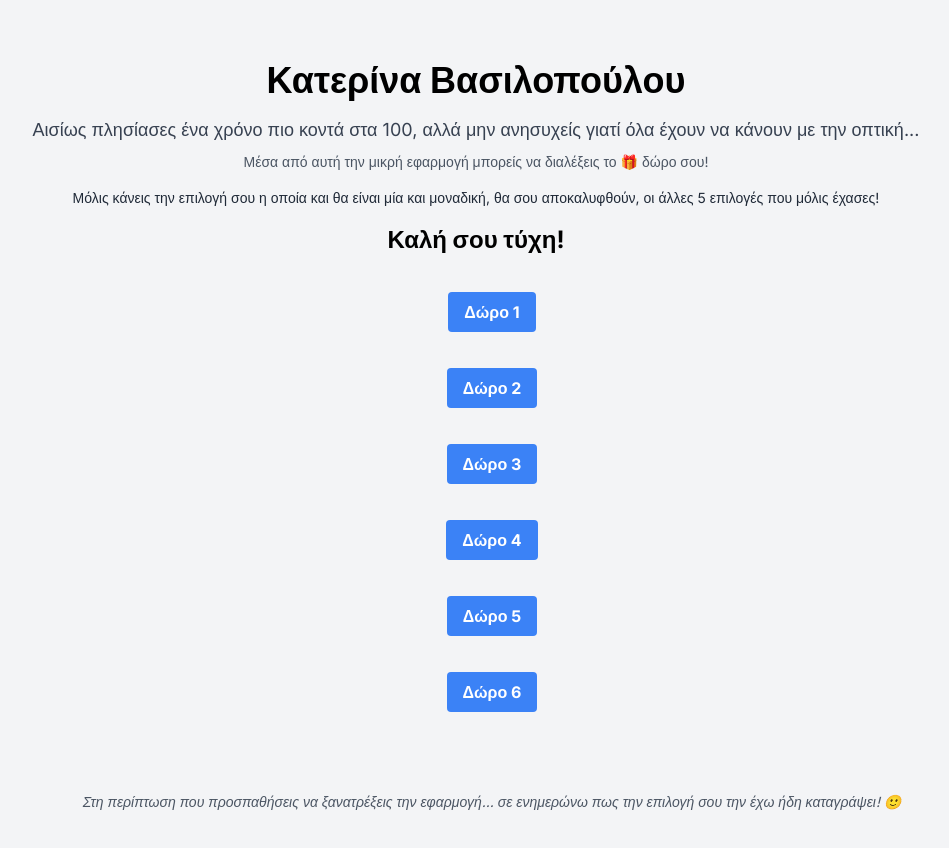
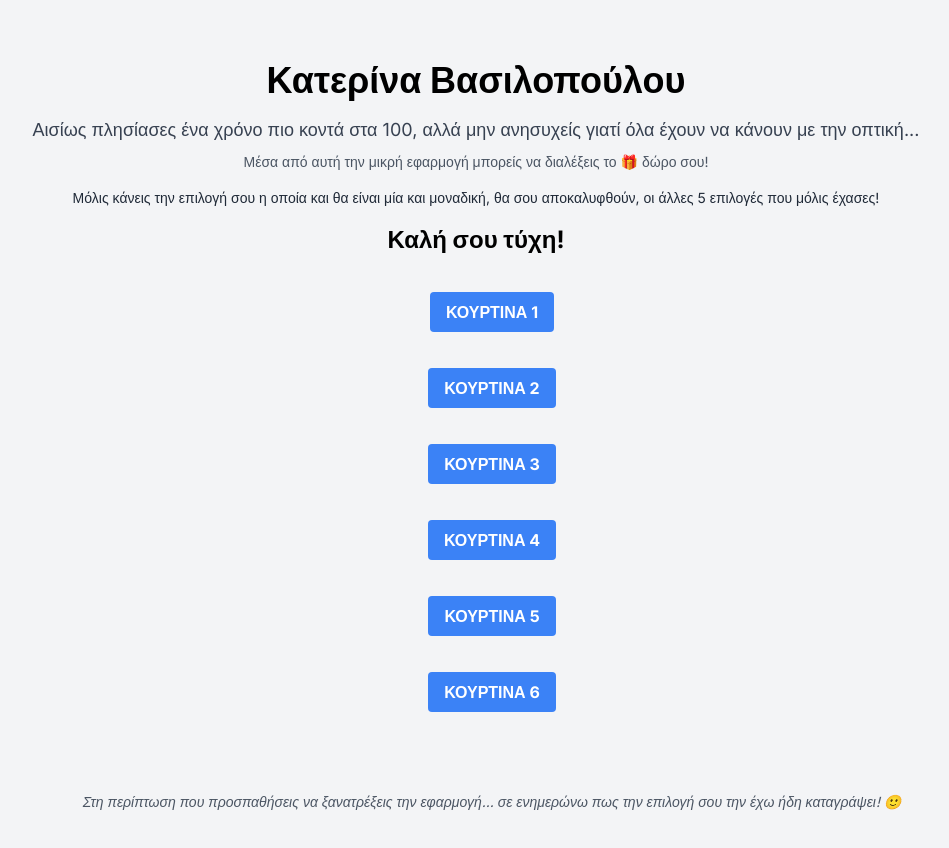
Before and after one commit to fifartdev/katerinasgift, a Next.js app: page / in a window 1280 px wide. Shown: the top 848 px of the page, without its empty margins (164-1113 px from the left). Built offline with nearby package versions, Linux system fonts and the light colour scheme; no server answers.

Commit message:
minor mistakes ψ

```diff
--- a/app/page.js
+++ b/app/page.js
@@ -55,7 +55,7 @@ export default function Home() {
       "65f4514ae761f2656e2d",
       "65f456036ce1cd18daa8",
       ID.unique(),
-      { title: `ΚΟΥΡΤΙΝΑ Νο ${numb}` }
+      { title: `ΔΩΡΟ Νο ${numb}` }
     );
     setDisable(true);
     setHidden("");
@@ -105,7 +105,7 @@ export default function Home() {
                   className="bg-blue-500 hover:bg-blue-700 text-white font-bold py-2 px-4 rounded focus:outline-none disabled:opacity-25"
                   disabled={disable}
                 >
-                  Δώρο {b.num}
+                  ΚΟΥΡΤΙΝΑ {b.num}
                 </button>
                 <br />
                 <p className={`text-xs md:text-sm ${hidden}`}>
```
